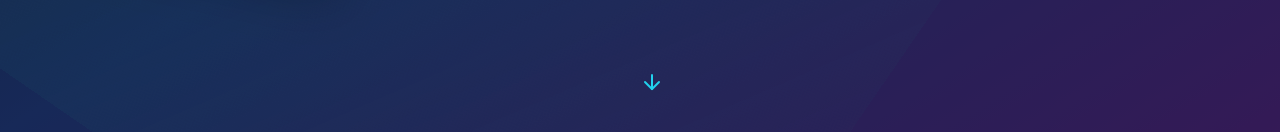
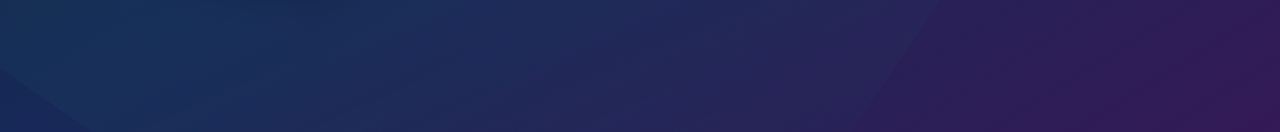
Before and after one commit to IqraKhanZ/Port, a React (Vite) app in the folder echo-gradient-folio-main/: page / in a window 1280 px wide. Shown: the part 668-800 px from the top of the page. Built offline with nearby package versions, Linux system fonts and the light colour scheme.

Commit message:
Update Hero.tsx

```diff
--- a/echo-gradient-folio-main/src/components/Hero.tsx
+++ b/echo-gradient-folio-main/src/components/Hero.tsx
@@ -105,10 +105,7 @@ export const Hero = () => {
         </div>
       </div>
 
-      {/* Enhanced scroll indicator */}
-      <div className="absolute bottom-8 left-1/2 transform -translate-x-1/2 animate-bounce hover:scale-110 transition-transform duration-300">
-        <ArrowDown className="w-6 h-6 text-cyan-400 hover:text-purple-400 transition-colors duration-300" />
-      </div>
+
     </section>
   );
 };
```
